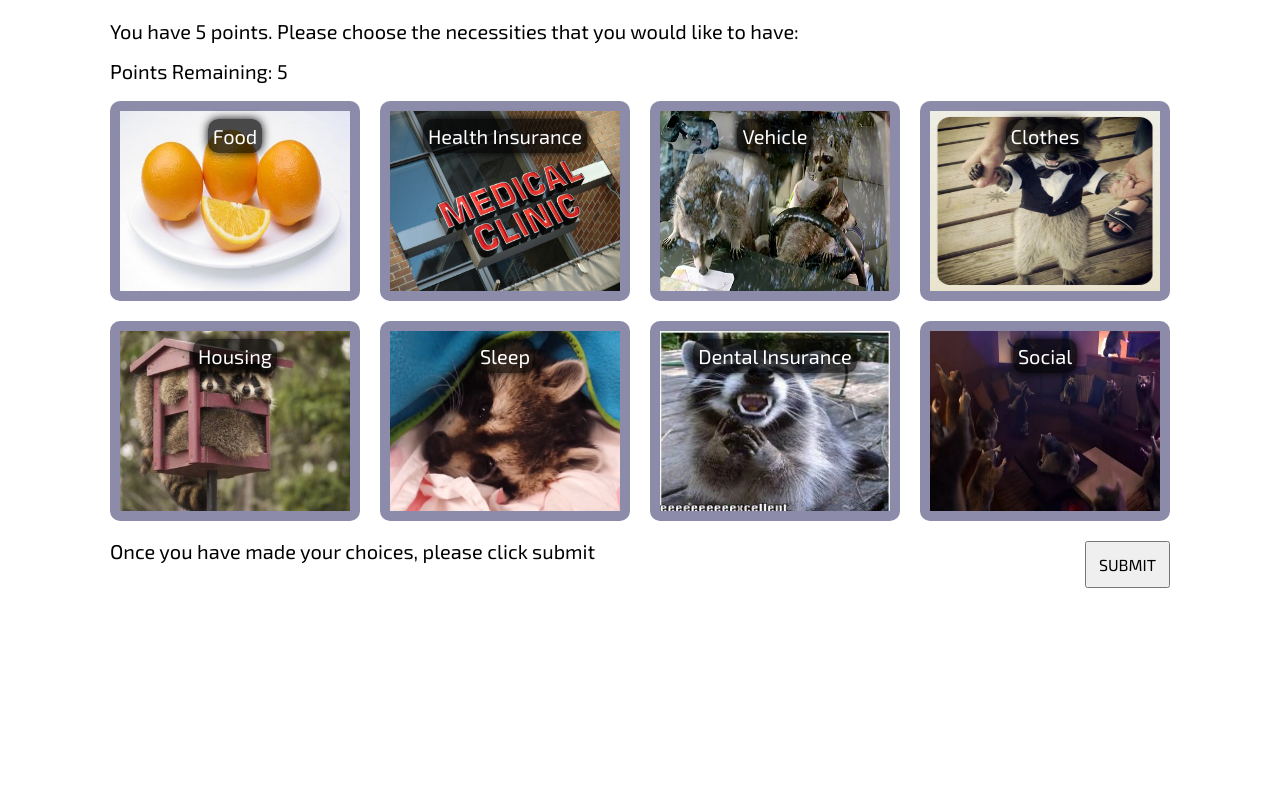
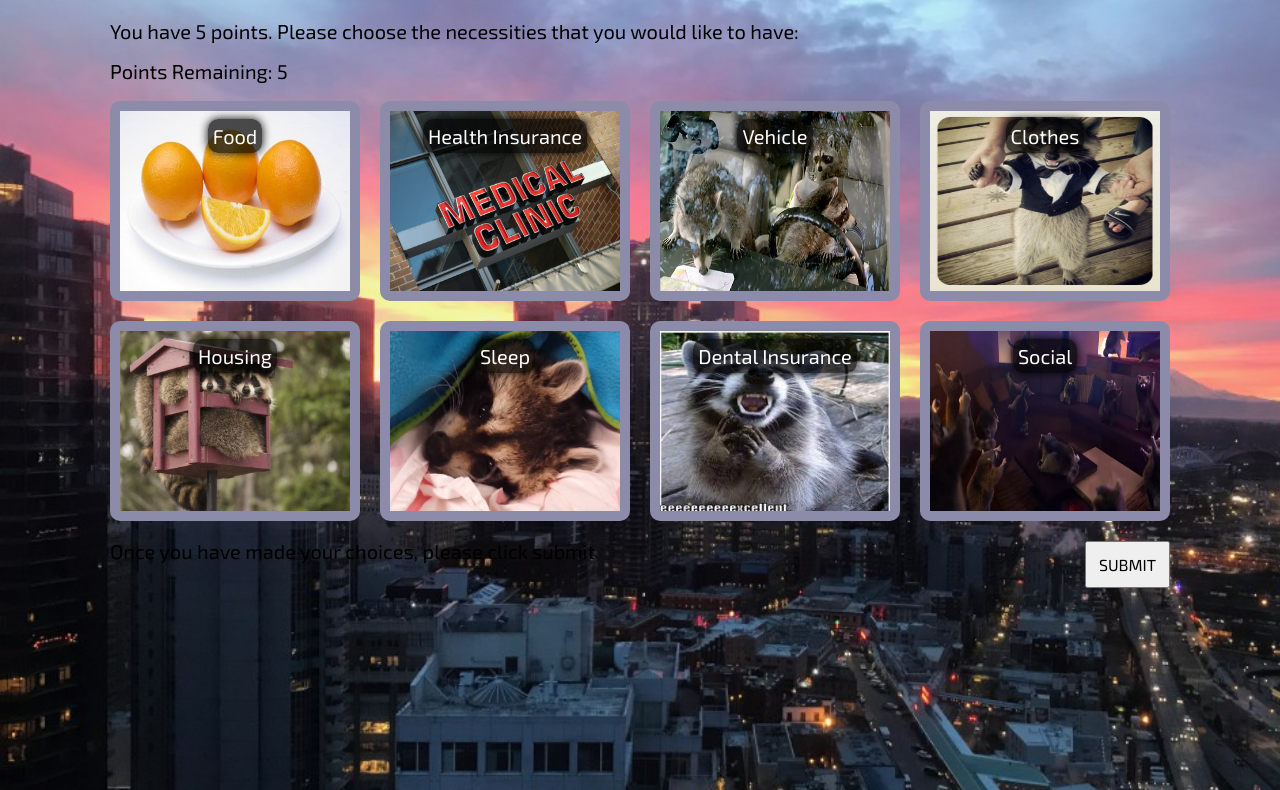
Before and after one commit to ksmith10309/raccoon-city, a plain HTML site: page options.html in a window 1280 px wide. Shown: the part 89-879 px from the top of the page. Before the commit the page ends 800 px from the top, so only its background shows below. Drawn offline with Linux system fonts and the light colour scheme.

Commit message:
Add background image to options page

```diff
--- a/css/options.css
+++ b/css/options.css
@@ -1,6 +1,11 @@
 /* All HTML Pages */
 body {
     margin: 0;
+    background-color:rgb(0, 0, 0);
+    background-image: url("../img/background.JPG");
+    background-size: cover;
+    background-repeat: no-repeat;
+    min-height: 1000px;
 }
 
 header {
```
